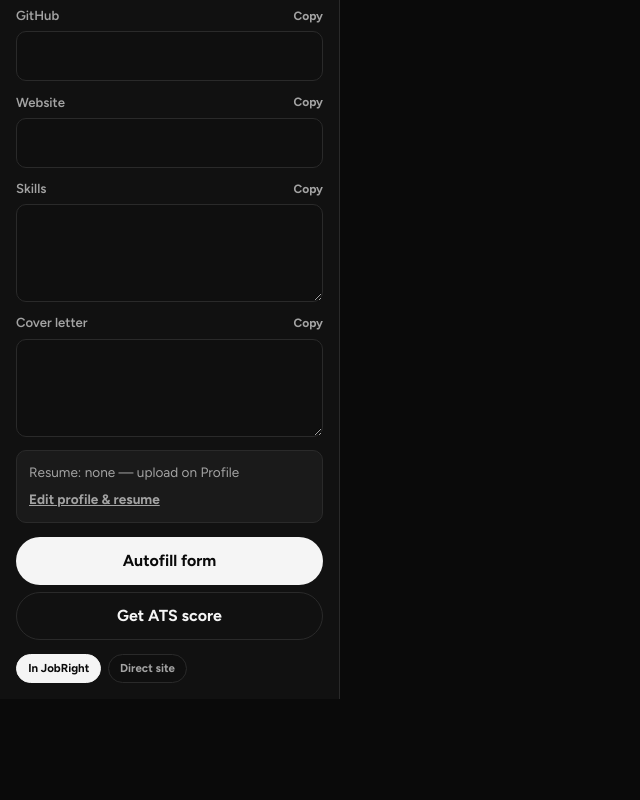
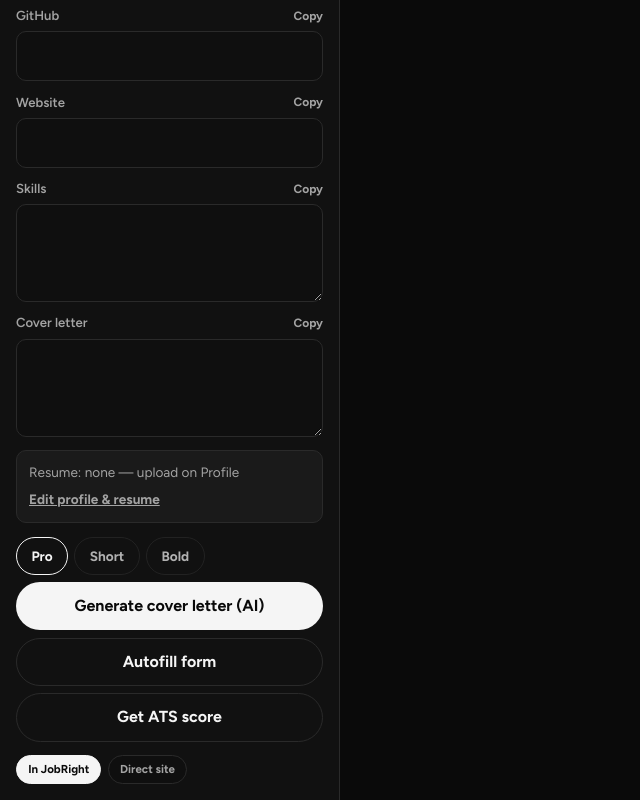
Before and after one commit to Aklile612/Jobright, a Next.js app in the folder apps/web/: page /jobs/demo-1/apply in a window 1280 px wide. Shown: the part 641-1441 px from the top of the page, without its empty margins (0-640 px from the left). Before the commit the page ends 1340 px from the top, so only its background shows below. Built offline with nearby package versions, Linux system fonts and the light colour scheme; no server answers.

Commit message:
Add AI cover letter generation and autofill feedback to apply workspace

```diff
--- a/apps/web/src/features/apply/ApplyWorkspace.tsx
+++ b/apps/web/src/features/apply/ApplyWorkspace.tsx
@@ -1,9 +1,10 @@
 "use client";
 
-import { useEffect, useMemo, useRef, useState } from "react";
+import { useCallback, useEffect, useMemo, useRef, useState } from "react";
 import Link from "next/link";
 import { api } from "@/lib/api";
 import { isAuthenticated } from "@/lib/auth";
+import { resolveApplyUrl } from "@/lib/jobs/resolveApplyUrl";
 import type { AutofillData, Job } from "@/lib/types";
 
 type FieldKey =
@@ -33,13 +34,27 @@ function isUuid(id: string) {
   );
 }
 
+function splitName(full: string) {
+  const parts = full.trim().split(/\s+/).filter(Boolean);
+  return {
+    first: parts[0] || "",
+    last: parts.length > 1 ? parts.slice(1).join(" ") : "",
+  };
+}
+
 export function ApplyWorkspace({ job }: { job: Job }) {
   const iframeRef = useRef<HTMLIFrameElement>(null);
+  const fieldsRef = useRef<Record<FieldKey, string> | null>(null);
   const [authed, setAuthed] = useState(false);
   const [autofill, setAutofill] = useState<AutofillData | null>(null);
   const [status, setStatus] = useState("");
   const [embedMode, setEmbedMode] = useState<"proxy" | "direct">("proxy");
   const [frameError, setFrameError] = useState(false);
+  const [filledCount, setFilledCount] = useState<number | null>(null);
+  const [generating, setGenerating] = useState(false);
+  const [tone, setTone] = useState<"professional" | "concise" | "enthusiastic">(
+    "professional",
+  );
   const [fields, setFields] = useState<Record<FieldKey, string>>({
     name: "",
     email: "",
@@ -50,6 +65,10 @@ export function ApplyWorkspace({ job }: { job: Job }) {
     skills: "",
     coverLetter: "",
   });
+
+  fieldsRef.current = fields;
+
+  const applyUrl = useMemo(() => resolveApplyUrl(job.source_url), [job.source_url]);
 
   useEffect(() => {
     setAuthed(isAuthenticated());
@@ -69,18 +88,86 @@ export function ApplyWorkspace({ job }: { job: Job }) {
           coverLetter: data.cover_letter || "",
         });
       })
-      .catch(() => undefined);
+      .catch(() =>
+        setStatus("Could not load profile — log in and upload a resume on Profile."),
+      );
   }, []);
 
   const frameSrc = useMemo(() => {
-    if (!job.source_url) return "";
-    if (embedMode === "direct") return job.source_url;
-    return api.proxyUrl(job.source_url);
-  }, [job.source_url, embedMode]);
+    if (!applyUrl) return "";
+    if (embedMode === "direct") return applyUrl;
+    return api.proxyUrl(applyUrl);
+  }, [applyUrl, embedMode]);
 
   useEffect(() => {
     setFrameError(false);
+    setFilledCount(null);
   }, [frameSrc]);
+
+  const buildPayload = useCallback(() => {
+    const f = fieldsRef.current || fields;
+    const { first, last } = splitName(f.name);
+    return {
+      ...f,
+      firstName: first,
+      lastName: last,
+      cover_letter: f.coverLetter,
+      location: autofill?.location || "",
+      headline: autofill?.headline || "",
+    };
+  }, [fields, autofill]);
+
+  const pushAutofill = useCallback(
+    (silent = false) => {
+      if (embedMode === "direct") {
+        if (!silent) {
+          setStatus("Switch to “In JobRight” mode to autofill inside the page.");
+        }
+        return;
+      }
+      const frame = iframeRef.current;
+      if (!frame?.contentWindow) {
+        if (!silent) setStatus("Application frame not ready yet.");
+        return;
+      }
+      const payload = buildPayload();
+      const missing = ["name", "email"].filter(
+        (k) => !payload[k as keyof typeof payload],
+      );
+      if (missing.length && !silent) {
+        setStatus(`Fill ${missing.join(" & ")} in the left panel (or upload a CV on Profile), then try again.`);
+      }
+      frame.contentWindow.postMessage(
+        { type: "jobright-autofill", payload },
+        "*",
+      );
+      if (!silent) setStatus("Filling matching fields in the application form…");
+    },
+    [embedMode, buildPayload],
+  );
+
+  useEffect(() => {
+    function onMessage(event: MessageEvent) {
+      const data = event.data;
+      if (!data || typeof data !== "object") return;
+      if (data.type === "jobright-autofill-ready") {
+        pushAutofill(true);
+      }
+      if (data.type === "jobright-autofill-result") {
+        const n = Number(data.filled) || 0;
+        setFilledCount(n);
+        if (n > 0) {
+          setStatus(`Filled ${n} field${n === 1 ? "" : "s"} on the application form.`);
+        } else {
+          setStatus(
+            "No matching fields yet — open steps on the form (e.g. continue after email), then click Autofill again. Or use Copy + Open original.",
+          );
+        }
+      }
+    }
+    window.addEventListener("message", onMessage);
+    return () => window.removeEventListener("message", onMessage);
+  }, [pushAutofill]);
 
   async function ensureApplication() {
     if (!isAuthenticated()) {
@@ -99,21 +186,32 @@ export function ApplyWorkspace({ job }: { job: Job }) {
     setStatus(`Copied ${key}`);
   }
 
-  function pushAutofill() {
-    if (embedMode === "direct") {
-      setStatus("Switch to “In JobRight” mode to autofill inside the page.");
+  async function generateCoverLetter() {
+    if (!isAuthenticated()) {
+      setStatus("Log in to generate a cover letter.");
       return;
     }
-    const frame = iframeRef.current;
-    if (!frame?.contentWindow) {
-      setStatus("Application frame not ready yet.");
-      return;
+    setGenerating(true);
+    setStatus("Writing cover letter with Gemini…");
+    try {
+      const result = await api.generateCoverLetter({
+        job_id: isUuid(job.id) ? job.id : undefined,
+        title: job.title,
+        company: job.company,
+        description: job.description,
+        tone,
+      });
+      setFields((prev) => ({ ...prev, coverLetter: result.cover_letter }));
+      setStatus("Cover letter ready — edit it, then Autofill / Copy.");
+    } catch (err) {
+      setStatus(
+        err instanceof Error
+          ? err.message
+          : "Cover letter failed — check GEMINI_API_KEY and API.",
+      );
+    } finally {
+      setGenerating(false);
     }
-    frame.contentWindow.postMessage(
-      { type: "jobright-autofill", payload: fields },
-      "*",
-    );
-    setStatus("Tried to fill matching fields in the form.");
   }
 
   async function score() {
@@ -131,6 +229,8 @@ export function ApplyWorkspace({ job }: { job: Job }) {
       setStatus(err instanceof Error ? err.message : "Score failed — is the API running?");
     }
   }
+
+  const profileReady = Boolean(fields.name && fields.email);
 
   return (
     <div className="apply-shell">
@@ -153,6 +253,16 @@ export function ApplyWorkspace({ job }: { job: Job }) {
               profile + resume
             </Link>{" "}
             so these fields fill automatically.
+          </div>
+        ) : null}
+
+        {authed && !profileReady ? (
+          <div className="notice">
+            Your profile is missing name/email.{" "}
+            <Link href="/profile" style={{ fontWeight: 700, textDecoration: "underline" }}>
+              Upload a CV
+            </Link>{" "}
+            or type them below, then click Autofill.
           </div>
         ) : null}
 
@@ -211,7 +321,41 @@ export function ApplyWorkspace({ job }: { job: Job }) {
         </div>
 
         <div style={{ display: "grid", gap: "0.45rem", marginTop: "0.85rem" }}>
-          <button type="button" className="btn btn-primary" onClick={pushAutofill}>
+          <div style={{ display: "flex", gap: "0.4rem", flexWrap: "wrap" }}>
+            {(
+              [
+                ["professional", "Pro"],
+                ["concise", "Short"],
+                ["enthusiastic", "Bold"],
+              ] as const
+            ).map(([value, label]) => (
+              <button
+                key={value}
+                type="button"
+                className={`btn btn-ghost btn-sm${tone === value ? " is-on" : ""}`}
+                onClick={() => setTone(value)}
+                style={{
+                  opacity: tone === value ? 1 : 0.7,
+                  borderColor: tone === value ? "var(--text)" : undefined,
+                }}
+              >
+                {label}
+              </button>
+            ))}
+          </div>
+          <button
+            type="button"
+            className="btn btn-primary"
+            disabled={generating}
+            onClick={generateCoverLetter}
+          >
+            {generating ? "Writing…" : "Generate cover letter (AI)"}
+          </button>
+          <button
+            type="button"
+            className="btn btn-ghost"
+            onClick={() => pushAutofill(false)}
+          >
             Autofill form
           </button>
           <button type="button" className="btn btn-ghost" onClick={score}>
@@ -236,10 +380,11 @@ export function ApplyWorkspace({ job }: { job: Job }) {
           </button>
         </div>
 
-        {frameError ? (
+        {frameError || filledCount === 0 ? (
           <div className="notice">
-            This board blocked embedding. Use <strong>Copy</strong> on fields, or open the
-            original listing.
+            Some boards only show an email step first, or block embeds. Enter email → continue on
+            the form, click <strong>Autofill</strong> again, or use <strong>Copy</strong> +{" "}
+            <strong>Open original</strong>.
           </div>
         ) : null}
 
@@ -249,10 +394,10 @@ export function ApplyWorkspace({ job }: { job: Job }) {
       <section className="apply-frame">
         <div className="apply-frame__bar">
           <span style={{ overflow: "hidden", textOverflow: "ellipsis", whiteSpace: "nowrap" }}>
-            {job.source_url}
+            {applyUrl}
           </span>
           <a
-            href={job.source_url}
+            href={applyUrl}
             target="_blank"
             rel="noreferrer"
             style={{ fontWeight: 700, color: "var(--text)", flexShrink: 0 }}
@@ -266,6 +411,10 @@ export function ApplyWorkspace({ job }: { job: Job }) {
             title={`Apply · ${job.title}`}
             src={frameSrc}
             sandbox="allow-forms allow-scripts allow-same-origin allow-popups allow-popups-to-escape-sandbox"
+            onLoad={() => {
+              setTimeout(() => pushAutofill(true), 400);
+              setTimeout(() => pushAutofill(true), 1500);
+            }}
             onError={() => setFrameError(true)}
           />
         ) : (
```
